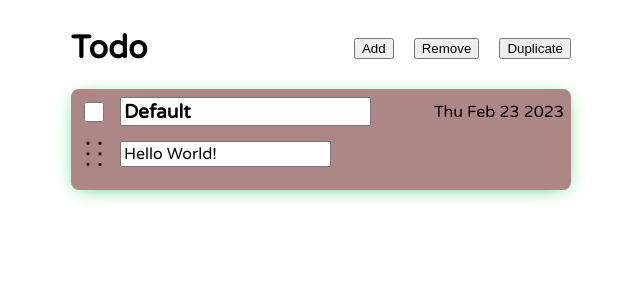
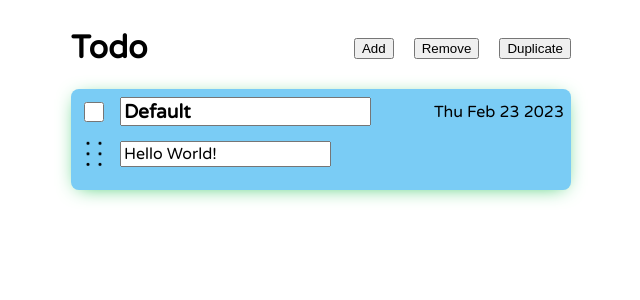
Before and after one commit to Gigabyte5671/UA92-MB-TodoList, a Vue app: page / in a window 1280 px wide. Both pictures are taken after a click on the button "Add". Shown: the top 300 px of the page, without its empty margins (319-959 px from the left). Built offline with nearby package versions, Linux system fonts and the light colour scheme.

Commit message:
Change the background colour of list items

```diff
--- a/src/components/ListItem.vue
+++ b/src/components/ListItem.vue
@@ -65,7 +65,7 @@ li {
 	gap: 1ch;
 	margin-bottom: 1rem;
 	padding: 0.7ch 0.7ch 2ch;
-	background-color: rgb(173, 134, 134);
+	background-color: rgb(122, 204, 245);
 	border-radius: 0.5rem;
 	box-shadow: 0px 3px 20px -7px hsl(140, 72%, 44%);
 	cursor: grab;
```
